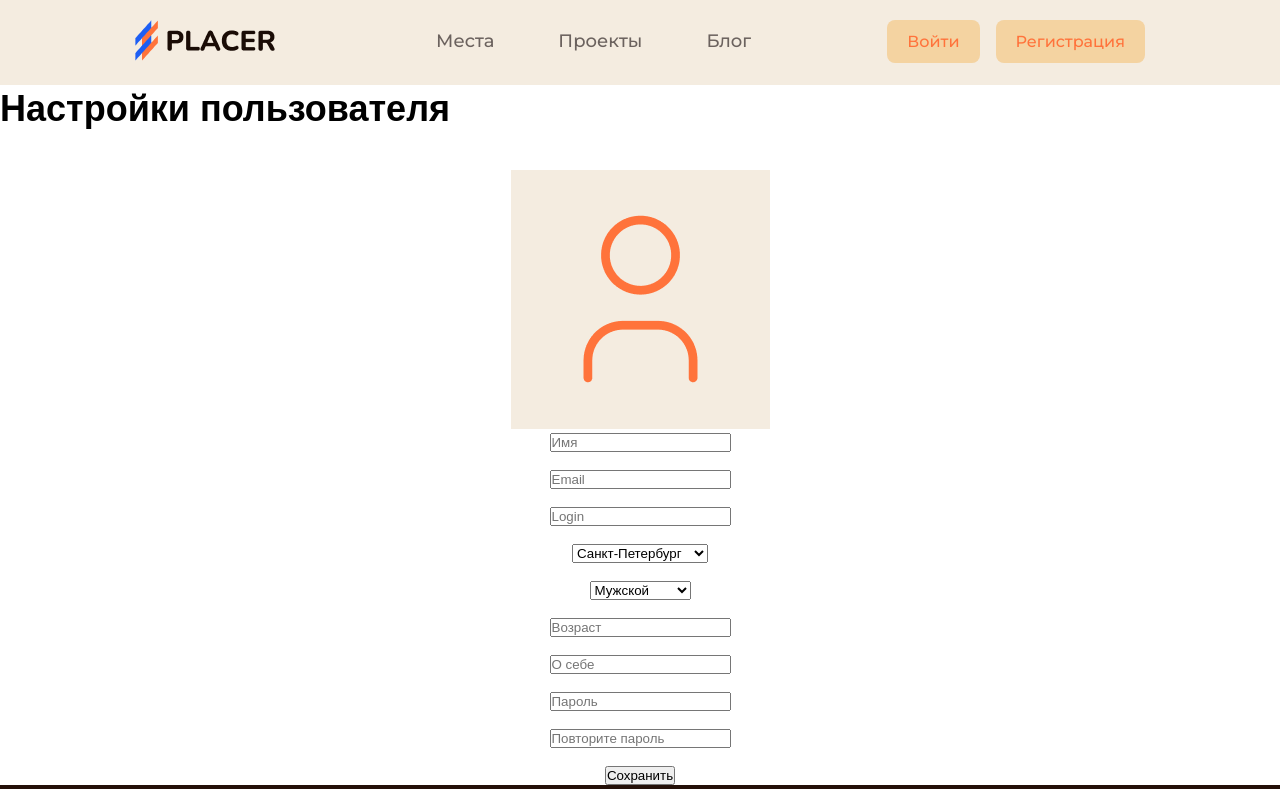
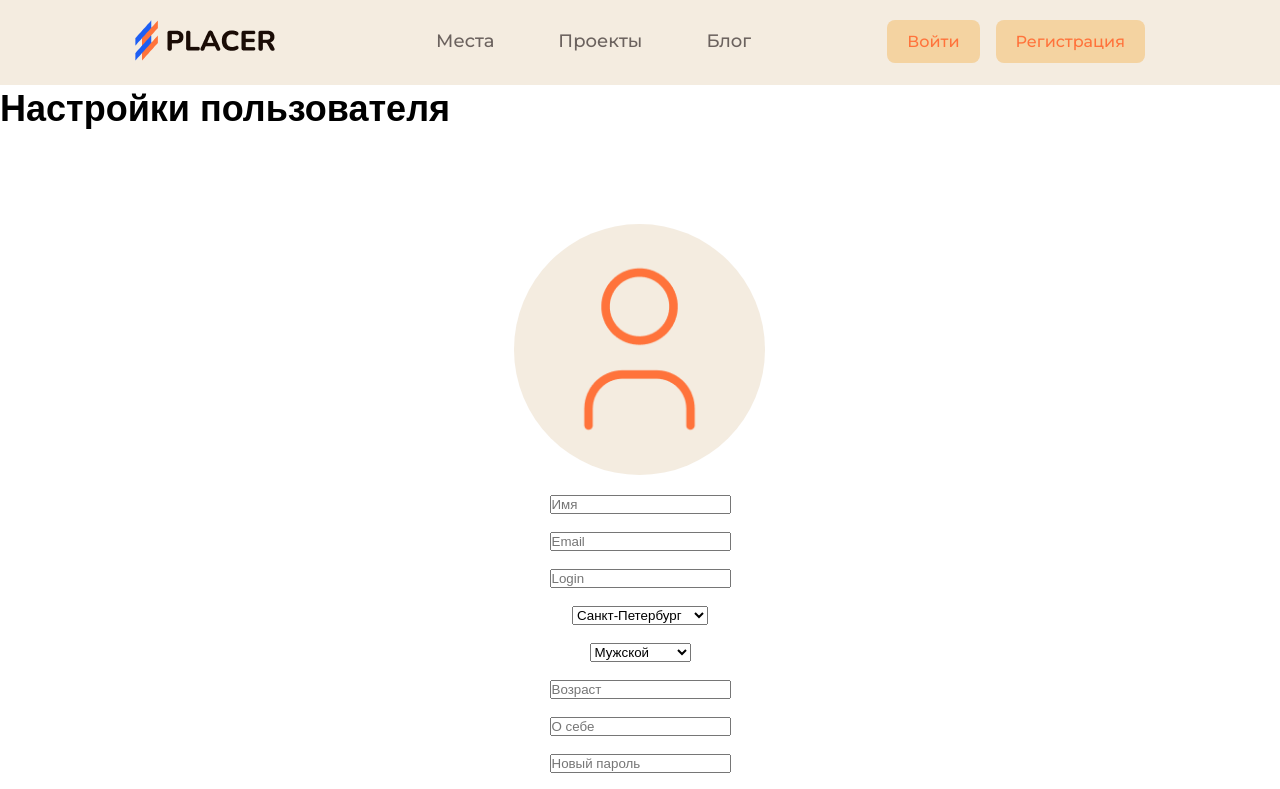
Before and after one commit to Daniileq/Placer, a React (Create React App) app in the folder client-react/: page /settings in a window 1280 px wide. Shown: the top 789 px of the page. Built offline with nearby package versions, Linux system fonts and the light colour scheme; no server answers.

Commit message:
fix user settings page

```diff
--- a/client-react/src/features/App.jsx
+++ b/client-react/src/features/App.jsx
@@ -7,7 +7,7 @@ import Registration from './Registration/Registration.jsx';
 import Login from './Login/Login.jsx';
 import AddCard from '../AddCard/AddCard.jsx';
 import UserPage from './UserPage/UserPage.jsx';
-import Settings from './Settings/Settings.jsx';
+import UserSettingsPage from './UserSettingsPage/UserSettingsPage.jsx';
 
 import './App.css';
 
@@ -34,7 +34,7 @@ function App() {
           <Route path="/login" element={<Login />} />
           <Route path="/profile" element={<UserPage />} />
           <Route path="/place/:id" element={<PlacePage />} />
-          <Route path='/settings' element={<Settings/>} />
+          <Route path='/settings' element={<UserSettingsPage/>} />
           <Route path="/myplace" element={<AddCard />} />
         </Route>
       </Routes>
--- a/client-react/src/features/Settings/Settings.css
+++ b/client-react/src/features/UserSettingsPage/UserSettingsPage.css
@@ -15,3 +15,13 @@
     padding: 0;
     margin: 0;
 }
+
+.user_photo {
+    margin-top: 54px;
+    margin-left: 54px;
+    margin-right: 55px;
+    margin-bottom: 16px;
+    width: 251px;
+    height: 251px;
+    border-radius: 50%;
+  }
--- a/client-react/src/features/Settings/Settings.jsx
+++ b/client-react/src/features/UserSettingsPage/UserSettingsPage.jsx
@@ -1,16 +1,20 @@
 /* eslint-disable no-unused-vars */
 /* eslint-disable max-len */
+import './UserSettingsPage.css';
 import { useState } from 'react';
-import { useSelector } from 'react-redux';
-import './Settings.css';
+import { useDispatch, useSelector } from 'react-redux';
+import { changeUser } from '../../store/userSlice/userSlice';
 
-function Settings() {
+function UserSettingsPage() {
   const [avatar, setAvatar] = useState(null);
+  const dispatch = useDispatch();
   const user = useSelector((state) => state.user.data);
+  const helpMessage = useSelector((state) => state.user.helpMessage);
 
   function settingsSubmit(event) {
     event.preventDefault();
     const data = {
+      id: user.id,
       displayName: event.target.displayName.value,
       email: event.target.email.value,
       login: event.target.login.value,
@@ -21,8 +25,7 @@ function Settings() {
       password: event.target.password.value,
       repeatPass: event.target.repeatPass.value,
     };
-
-    console.log(data);
+    dispatch(changeUser(data));
   }
 
   return (
@@ -37,8 +40,8 @@ function Settings() {
           <div className='avatar'>
             {
               avatar
-                ? <img className='avatar' src={avatar} alt='avatar' />
-                : <img className='avatar' src='avatar.png' alt='avatar' />
+                ? <img className='user_photo' src={avatar} alt='avatar' />
+                : <img className='user_photo' src='avatar.png' alt='avatar' />
             }
           </div>
 
@@ -68,7 +71,7 @@ function Settings() {
           <br />
           <input type="text" name="login" placeholder="Login" defaultValue={user.login} required />
           <br />
-          <select name="city">
+          <select name="city" defaultValue={user.city}>
             <option>Санкт-Петербург</option>
             <option>Москва</option>
             <option>Казань</option>
@@ -78,39 +81,38 @@ function Settings() {
             <option>Великий Новгород</option>
           </select>
           <br />
-          <select name="sex">
+          <select name="sex" defaultValue={user.sex}>
             <option>Мужской</option>
             <option>Женский</option>
             <option>Небинарный</option>
-            <option></option>
           </select>
           <br />
-          <input type="text" name="age" placeholder="Возраст" defaultValue={user.age} />
+          <input type="number" name="age" placeholder="Возраст" defaultValue={user.age} />
           <br />
           <input type="text" name="about" placeholder="О себе" defaultValue={user.about} />
           <br />
           <input
             type="password"
             name="password"
-            placeholder="Пароль"
+            placeholder="Новый пароль"
             pattern="(?=.*\d)(?=.*[a-z])(?=.*[A-Z]).{8,}"
             title="Пароль должен быть не менее 8 символов, а также содержать не менее одной цифры, одной прописной и строчной буквы"
-            required
           />
           <br />
           <input
             type="password"
             name="repeatPass"
             placeholder="Повторите пароль"
-            required
           />
-          {/* { helpMessage && <div className="helpText">{helpMessage}</div>} */}
+          { helpMessage && <div className="helpText">{helpMessage}</div>}
           <br />
           <button type='submit'>Сохранить</button>
         </form>
+        <br />
+        <br />
       </div>
     </>
   );
 }
 
-export default Settings;
+export default UserSettingsPage;
```
